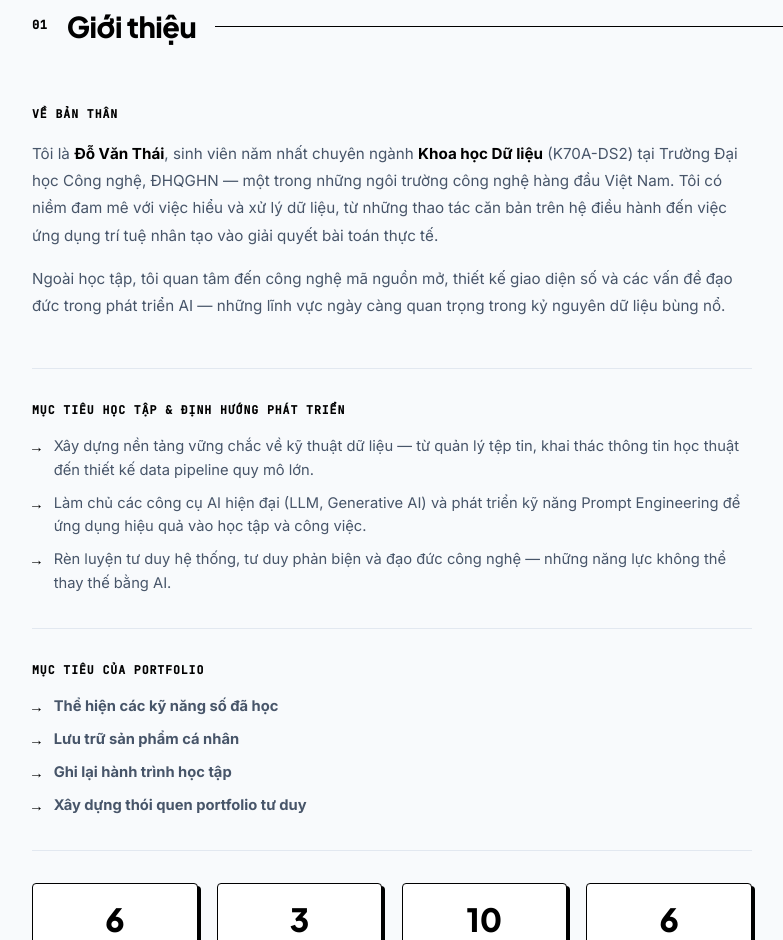
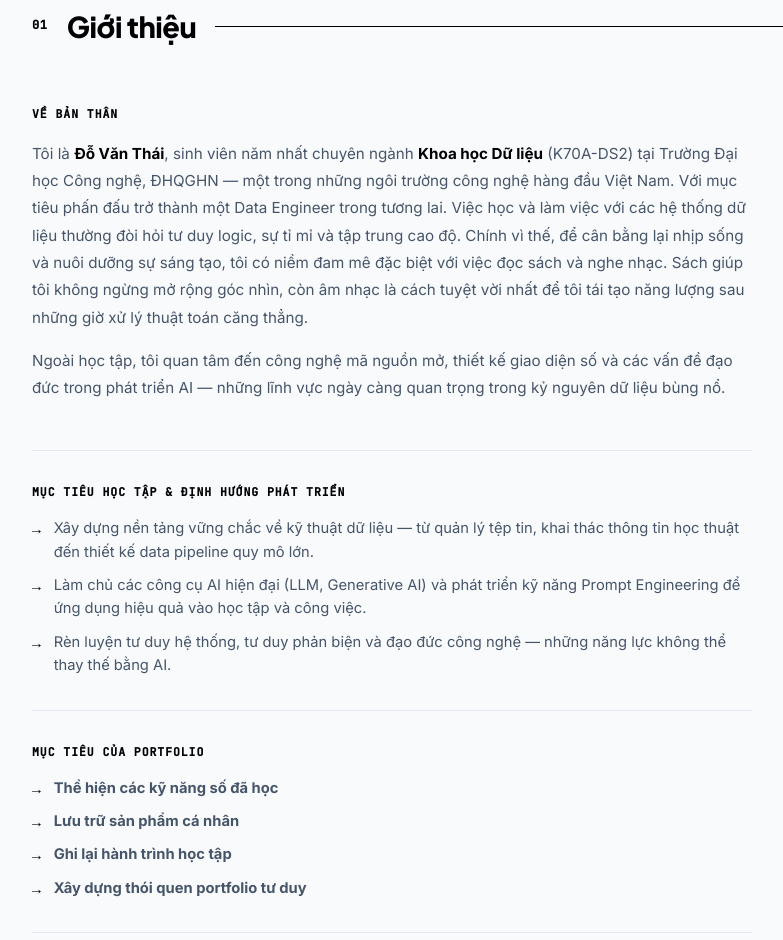
Before and after one commit to vawnthais/portfolio, a plain HTML site: page index.html in a window 1280 px wide. Shown: the part 800-1740 px from the top of the page, without its empty margins (140-923 px from the left). Drawn offline with Linux system fonts and the light colour scheme.

Commit message:
Revise personal introduction in index.html
Updated personal introduction and added future career goals.

```diff
--- a/index.html
+++ b/index.html
@@ -1639,8 +1639,7 @@
             <p>
               Tôi là <strong>Đỗ Văn Thái</strong>, sinh viên năm nhất chuyên ngành <strong>Khoa học Dữ liệu</strong>
               (K70A-DS2) tại Trường Đại học Công nghệ, ĐHQGHN — một trong những ngôi trường công nghệ hàng đầu Việt Nam.
-              Tôi có niềm đam mê với việc hiểu và xử lý dữ liệu, từ những thao tác căn bản trên hệ điều hành đến việc
-              ứng dụng trí tuệ nhân tạo vào giải quyết bài toán thực tế.
+              Với mục tiêu phấn đấu trở thành một Data Engineer trong tương lai. Việc học và làm việc với các hệ thống dữ liệu thường đòi hỏi tư duy logic, sự tỉ mỉ và tập trung cao độ. Chính vì thế, để cân bằng lại nhịp sống và nuôi dưỡng sự sáng tạo, tôi có niềm đam mê đặc biệt với việc đọc sách và nghe nhạc. Sách giúp tôi không ngừng mở rộng góc nhìn, còn âm nhạc là cách tuyệt vời nhất để tôi tái tạo năng lượng sau những giờ xử lý thuật toán căng thẳng.
             </p>
             <p>
               Ngoài học tập, tôi quan tâm đến công nghệ mã nguồn mở, thiết kế giao diện số và các vấn đề đạo đức trong
```
